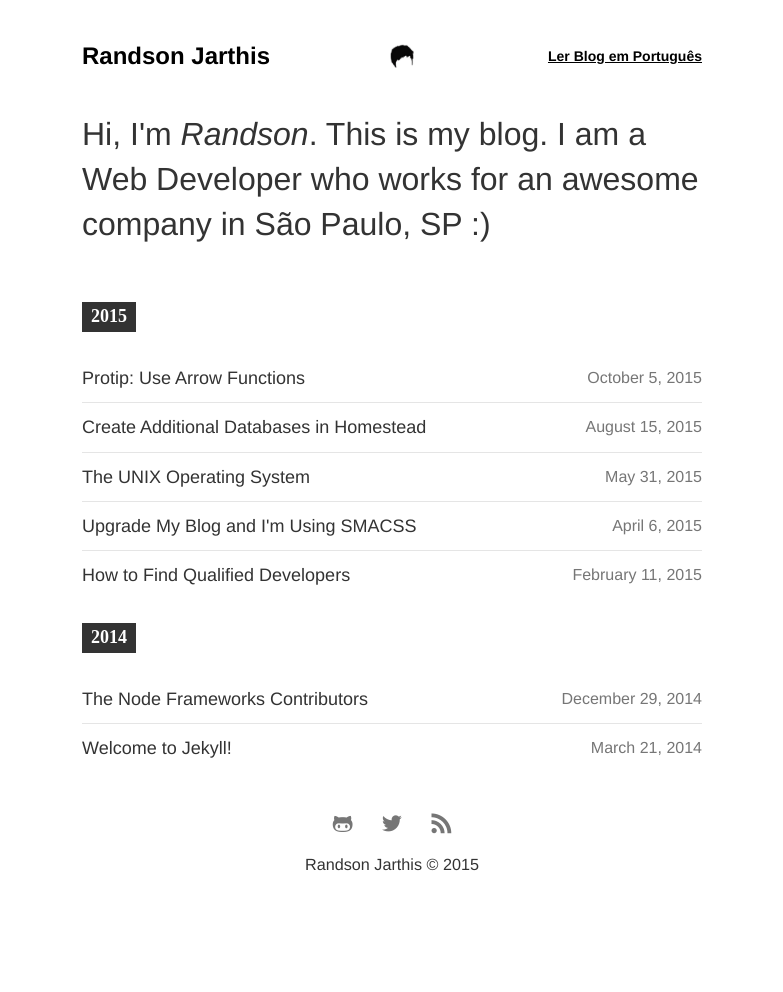
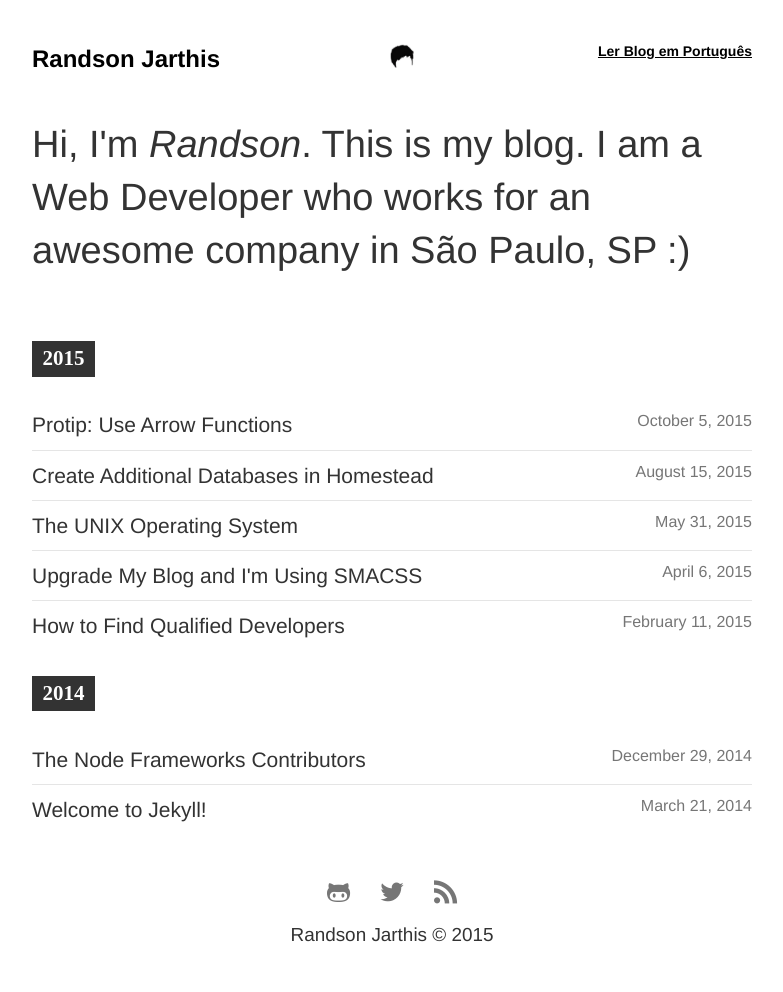
Before and after one commit to rands0n/rands0n.com, a Jekyll site: the page built from index.html, in a window 1280 px wide. Shown: the whole page, without its empty margins (248-1031 px from the left). Built offline with Jekyll 4.4.1, drawn with Linux system fonts in a browser that asks for light colours; the list of posts is cut into pages by our own code; before the commit the page ends 916 px from its top, so only the background shows below that.

Commit message:
Update font-size and width of content

```diff
--- a/css/styles.scss
+++ b/css/styles.scss
@@ -24,13 +24,13 @@ $brand-purple:     #6e5494 !default;
 
 body {
     font-family: 'Helvetica Neue', Helvetica, sans-serif;
-    font-size: 18px;
-    line-height: 1.8em;
+    font-size: 21px;
+    line-height: 1.58;
     color: $brand-gray-dark;
 }
 
 .container {
-    max-width: 620px;
+    max-width: 720px;
     margin: 0 auto;
     padding-left: 10px;
     padding-right: 10px;
--- a/index.html
+++ b/index.html
@@ -3,7 +3,7 @@ layout: default
 ---
 
 <div class="container">
-    <p style="font-size: 32px; line-height: 1.4em; font-weight: 300;">
+    <p style="font-size: 38px; line-height: 1.4; font-weight: 300;">
         Hi, I'm <i>Randson</i>. This is my blog. I am a Web Developer who works for an awesome company in São Paulo, SP :)
     </p>
 </div>
```
Also changed, not shown: _posts/2015-10-05-protip-use-arrow-functions.md (+1 -1 lines).
